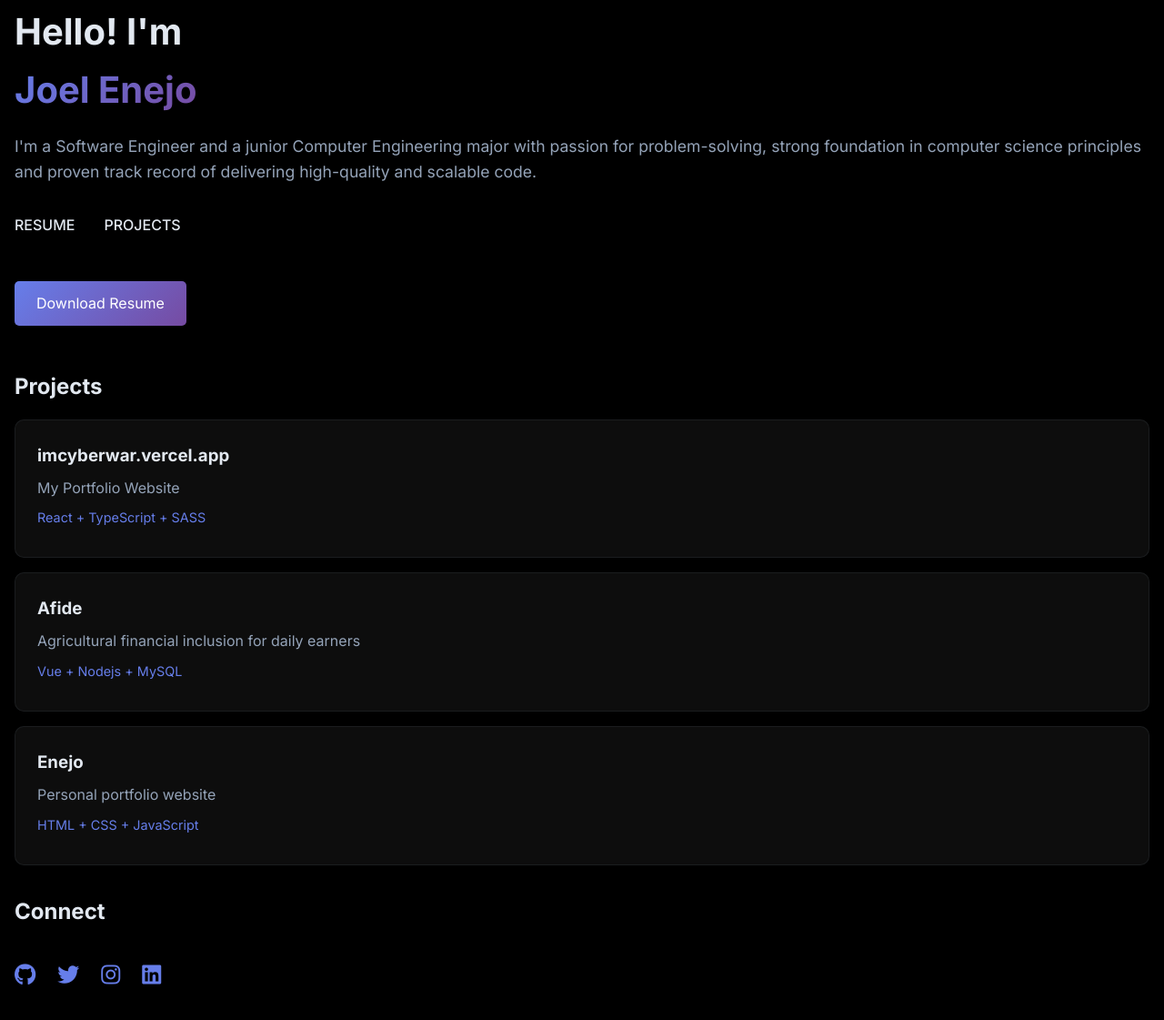
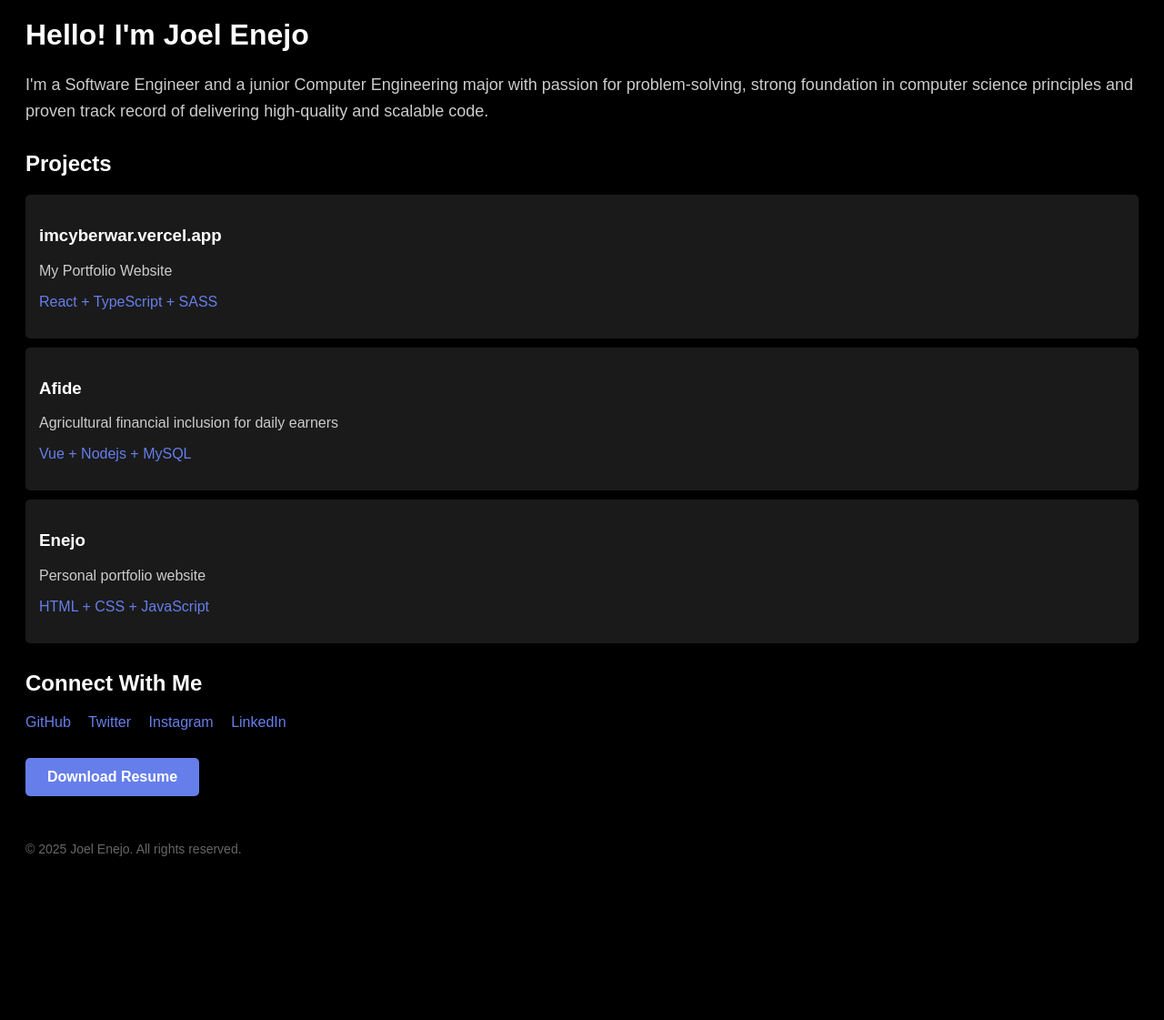
Before and after one commit to elcanaoel/imjoel, a website: page index.html in a window 1280 px wide. Shown: the part 29-1150 px from the top of the page at 91% size. After the commit the page ends 1012 px from the top, so only its background shows below. Drawn offline with Linux system fonts and the light colour scheme.

Commit message:
ULTRA MINIMAL: Removed vercel.json, created absolute minimal HTML with all inline styles - no external dependencies at all

```diff
--- a/index.html
+++ b/index.html
@@ -4,136 +4,56 @@
     <meta charset="UTF-8">
     <meta name="viewport" content="width=device-width, initial-scale=1.0">
     <title>Joel Enejo - Portfolio</title>
-    <link href="https://fonts.googleapis.com/css2?family=Inter:wght@300;400;500;600;700&display=swap" rel="stylesheet">
-    <link rel="stylesheet" href="https://cdnjs.cloudflare.com/ajax/libs/font-awesome/6.0.0/css/all.min.css">
-    <style>
-        * {
-            margin: 0;
-            padding: 0;
-            box-sizing: border-box;
-        }
-        body {
-            font-family: 'Inter', sans-serif;
-            background: #000;
-            color: #e2e8f0;
-            padding: 2rem 1rem;
-            line-height: 1.6;
-        }
-        h1 {
-            font-size: 2.5rem;
-            margin-bottom: 1rem;
-            color: #e2e8f0;
-        }
-        .highlight {
-            background: linear-gradient(135deg, #667eea 0%, #764ba2 100%);
-            -webkit-background-clip: text;
-            -webkit-text-fill-color: transparent;
-            background-clip: text;
-        }
-        p {
-            color: #94a3b8;
-            margin-bottom: 1.5rem;
-            font-size: 1.1rem;
-        }
-        .nav-links {
-            display: flex;
-            gap: 2rem;
-            margin: 2rem 0;
-        }
-        .nav-links a {
-            color: #e2e8f0;
-            text-decoration: none;
-            font-weight: 500;
-        }
-        .download-btn {
-            display: inline-block;
-            padding: 0.75rem 1.5rem;
-            background: linear-gradient(135deg, #667eea 0%, #764ba2 100%);
-            color: white;
-            text-decoration: none;
-            border-radius: 5px;
-            margin: 1rem 0;
-        }
-        .project {
-            background: rgba(255, 255, 255, 0.05);
-            border: 1px solid rgba(148, 163, 184, 0.1);
-            border-radius: 10px;
-            padding: 1.5rem;
-            margin: 1rem 0;
-        }
-        .project h3 {
-            color: #e2e8f0;
-            margin-bottom: 0.5rem;
-        }
-        .project p {
-            color: #94a3b8;
-            margin-bottom: 0.5rem;
-            font-size: 1rem;
-        }
-        .tech {
-            color: #667eea;
-            font-size: 0.9rem;
-            margin: 0.5rem 0;
-        }
-        .social-links {
-            display: flex;
-            gap: 1.5rem;
-            margin: 2rem 0;
-            font-size: 1.5rem;
-        }
-        .social-links a {
-            color: #667eea;
-            text-decoration: none;
-        }
-    </style>
 </head>
-<body>
-    <h1>Hello! I'm<br><span class="highlight">Joel Enejo</span></h1>
+<body style="background-color: #000000; color: #ffffff; padding: 20px; font-family: Arial, sans-serif;">
+    <h1 style="color: #ffffff; font-size: 32px;">Hello! I'm Joel Enejo</h1>
 
-    <p>I'm a Software Engineer and a junior Computer Engineering major with passion for problem-solving, strong foundation in computer science principles and proven track record of delivering high-quality and scalable code.</p>
+    <p style="color: #cccccc; font-size: 18px; line-height: 1.6;">
+        I'm a Software Engineer and a junior Computer Engineering major with passion for problem-solving,
+        strong foundation in computer science principles and proven track record of delivering high-quality
+        and scalable code.
+    </p>
 
-    <div class="nav-links">
-        <a href="#resume">RESUME</a>
-        <a href="#projects">PROJECTS</a>
+    <h2 style="color: #ffffff; font-size: 24px; margin-top: 30px;">Projects</h2>
+
+    <div style="background-color: #1a1a1a; padding: 15px; margin: 10px 0; border-radius: 5px;">
+        <h3 style="color: #ffffff;">imcyberwar.vercel.app</h3>
+        <p style="color: #cccccc;">My Portfolio Website</p>
+        <p style="color: #667eea;">React + TypeScript + SASS</p>
     </div>
 
-    <a href="https://docs.google.com/document/d/1aAkqmRcmJG_oCTp9YTfU7iqURPLDrh7IE-toPunIk0s/edit?pli=1&tab=t.0" class="download-btn" target="_blank" rel="noopener noreferrer">Download Resume</a>
-
-    <h2 style="margin-top: 2rem; color: #e2e8f0;">Projects</h2>
-
-    <div class="project">
-        <h3>imcyberwar.vercel.app</h3>
-        <p>My Portfolio Website</p>
-        <div class="tech">React + TypeScript + SASS</div>
+    <div style="background-color: #1a1a1a; padding: 15px; margin: 10px 0; border-radius: 5px;">
+        <h3 style="color: #ffffff;">Afide</h3>
+        <p style="color: #cccccc;">Agricultural financial inclusion for daily earners</p>
+        <p style="color: #667eea;">Vue + Nodejs + MySQL</p>
     </div>
 
-    <div class="project">
-        <h3>Afide</h3>
-        <p>Agricultural financial inclusion for daily earners</p>
-        <div class="tech">Vue + Nodejs + MySQL</div>
+    <div style="background-color: #1a1a1a; padding: 15px; margin: 10px 0; border-radius: 5px;">
+        <h3 style="color: #ffffff;">Enejo</h3>
+        <p style="color: #cccccc;">Personal portfolio website</p>
+        <p style="color: #667eea;">HTML + CSS + JavaScript</p>
     </div>
 
-    <div class="project">
-        <h3>Enejo</h3>
-        <p>Personal portfolio website</p>
-        <div class="tech">HTML + CSS + JavaScript</div>
+    <h2 style="color: #ffffff; font-size: 24px; margin-top: 30px;">Connect With Me</h2>
+
+    <div style="margin-top: 20px;">
+        <a href="https://github.com/elcanaoel" style="color: #667eea; margin-right: 15px; text-decoration: none;">GitHub</a>
+        <a href="https://x.com/enejocoder" style="color: #667eea; margin-right: 15px; text-decoration: none;">Twitter</a>
+        <a href="https://instagram.com/enejocoder" style="color: #667eea; margin-right: 15px; text-decoration: none;">Instagram</a>
+        <a href="https://linkedin.com/in/enejocoder" style="color: #667eea; text-decoration: none;">LinkedIn</a>
     </div>
 
-    <h2 style="margin-top: 2rem; color: #e2e8f0;">Connect</h2>
-
-    <div class="social-links">
-        <a href="https://github.com/elcanaoel" target="_blank" rel="noopener noreferrer">
-            <i class="fab fa-github"></i>
-        </a>
-        <a href="https://x.com/enejocoder" target="_blank" rel="noopener noreferrer">
-            <i class="fab fa-twitter"></i>
-        </a>
-        <a href="https://instagram.com/enejocoder" target="_blank" rel="noopener noreferrer">
-            <i class="fab fa-instagram"></i>
-        </a>
-        <a href="https://linkedin.com/in/enejocoder" target="_blank" rel="noopener noreferrer">
-            <i class="fab fa-linkedin"></i>
+    <div style="margin-top: 30px;">
+        <a href="https://docs.google.com/document/d/1aAkqmRcmJG_oCTp9YTfU7iqURPLDrh7IE-toPunIk0s/edit?pli=1&tab=t.0"
+           style="display: inline-block; padding: 12px 24px; background-color: #667eea; color: #ffffff;
+                  text-decoration: none; border-radius: 5px; font-weight: bold;"
+           target="_blank">
+            Download Resume
         </a>
     </div>
+
+    <p style="color: #666666; margin-top: 50px; font-size: 14px;">
+        © 2025 Joel Enejo. All rights reserved.
+    </p>
 </body>
 </html>
```
Also changed, not shown: vercel.json (deleted).
